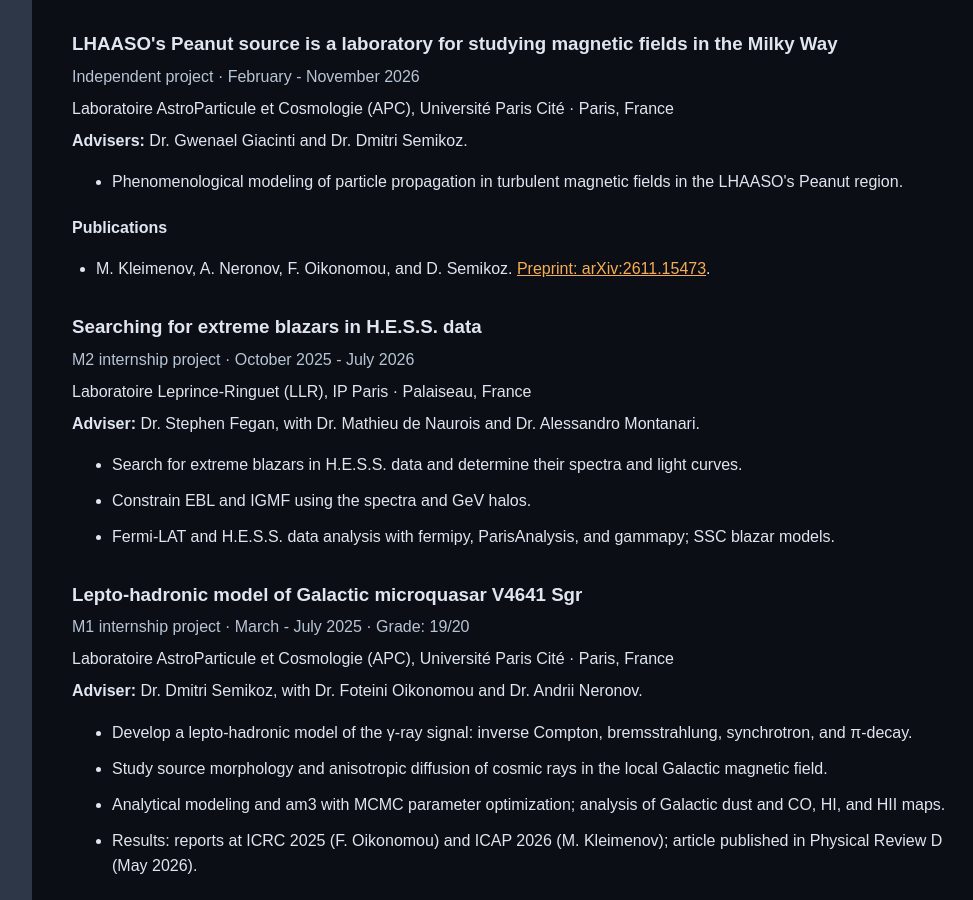
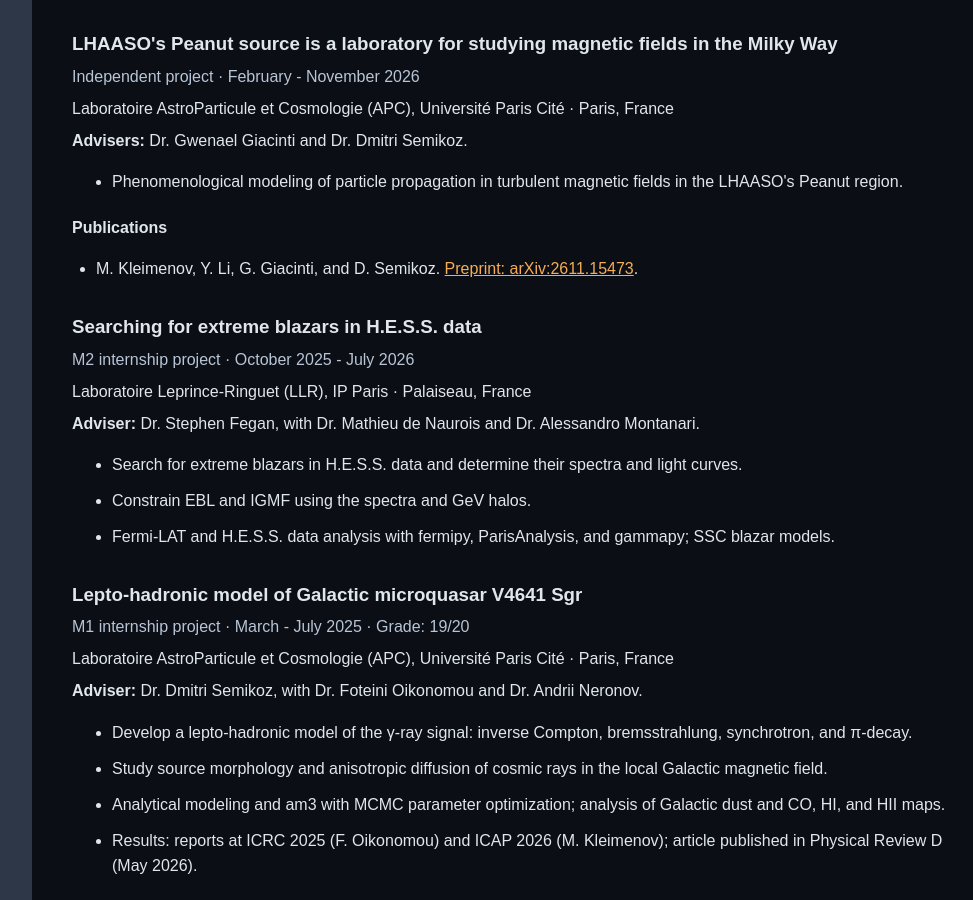
Before and after one commit to KleimenovM/KleimenovM.github.io, a Jekyll site: the page built from index.html, in a window 1280 px wide and 900 px high, scrolled down 1002 px. Shown: the whole window, without its empty margins (268-1241 px from the left). Built offline with Jekyll 4.4.1, drawn with Linux system fonts in a browser that asks for light colours.

Commit message:
peanut mod

```diff
--- a/index.html
+++ b/index.html
@@ -60,7 +60,7 @@
       </ul>
       <h4>Publications</h4>
       <ul class="research-publications">
-      <li>M. Kleimenov, A. Neronov, F. Oikonomou, and D. Semikoz.
+      <li>M. Kleimenov, Y. Li, G. Giacinti, and D. Semikoz.
         <a href="https://arxiv.org/abs/2611.15473">Preprint: arXiv:2611.15473</a>.</li>
       </ul>
     </div>
```
